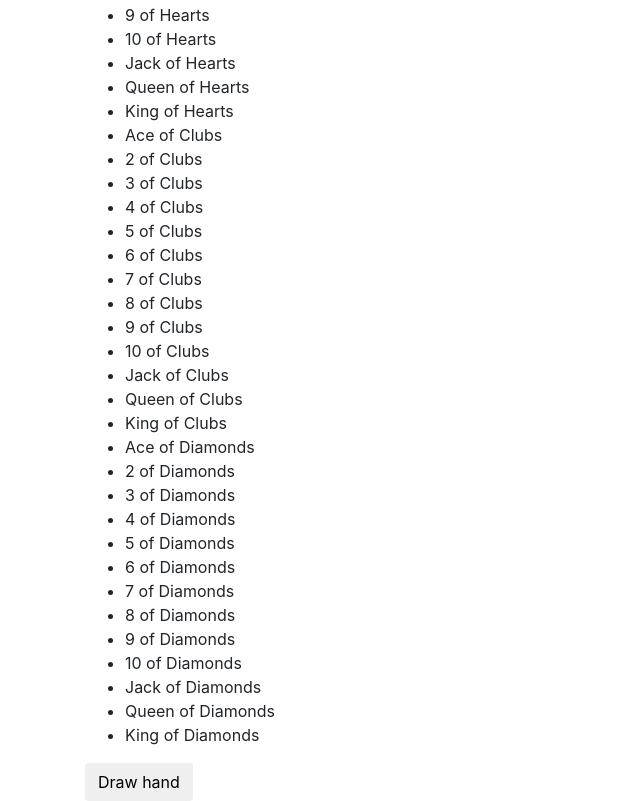
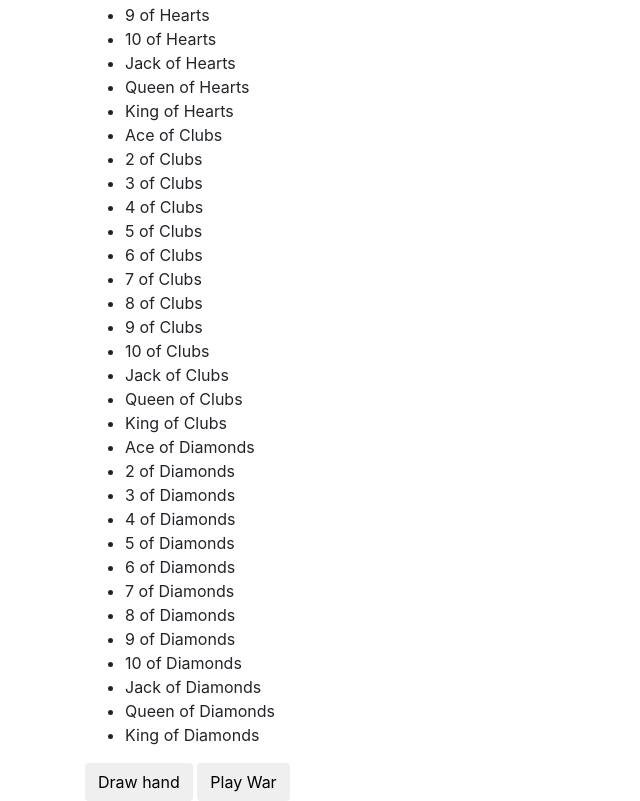
Before and after one commit to langlk/card-deck, a plain HTML site: page index.html in a window 1280 px wide. Shown: the part 553-1354 px from the top of the page, without its empty margins (0-640 px from the left). Drawn offline with Linux system fonts and the light colour scheme.

Commit message:
Add link from index to war page.

```diff
--- a/index.html
+++ b/index.html
@@ -14,6 +14,7 @@
 
       </ul>
       <button id="hand" type="button" class="btn">Draw hand</button>
+      <a href="war.html"><button id="play-war" type="button" class="btn">Play War</button></a>
       <ul class="drawn-hand">
 
       </ul>
```
